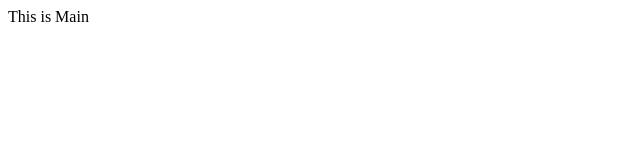
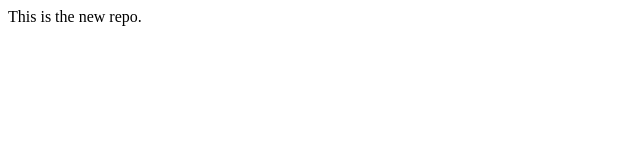
Before and after one commit to Shubhamon/localrepo, a plain HTML site: page index.html in a window 1280 px wide. Shown: the full height of the page, 0-640 px from the left. Drawn offline with Linux system fonts and the light colour scheme.

```diff
--- a/index.html
+++ b/index.html
@@ -1 +1 @@
-<p>This is Main</p>
+<p>This is the new repo.</p>
```
